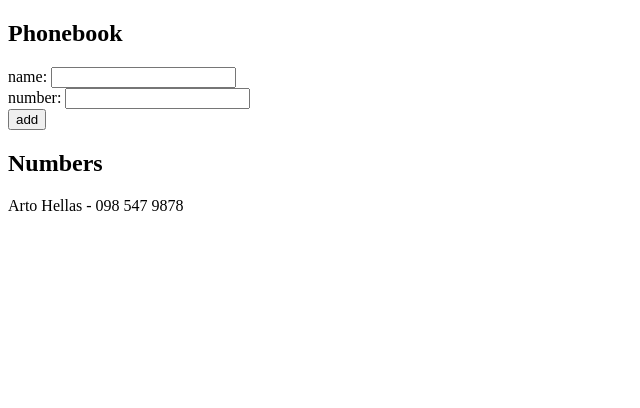
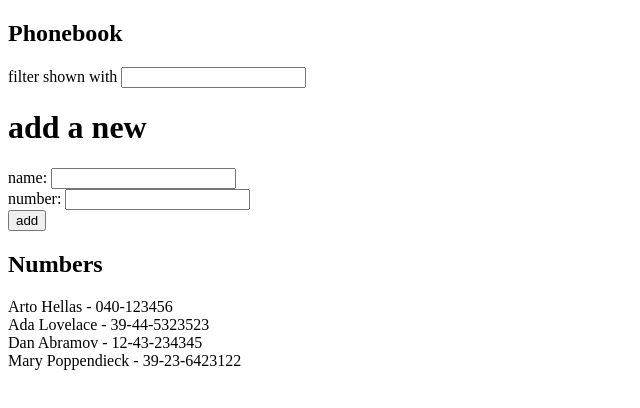
Before and after one commit to NenoPr/FullStackOpen-Submissions, a React (Vite) app in the folder part2/part2b_app/: page / in a window 1280 px wide. Shown: the top 408 px of the page, without its empty margins (0-640 px from the left). Built offline with nearby package versions, Linux system fonts and the light colour scheme.

Commit message:
Exercise 2.9

```diff
--- a/part2/part2b_app/src/App.jsx
+++ b/part2/part2b_app/src/App.jsx
@@ -2,10 +2,14 @@
 
 const App = () => {
   const [persons, setPersons] = useState([
-    { name: "Arto Hellas", number: "098 547 9878" },
+    { name: "Arto Hellas", number: "040-123456", id: 1 },
+    { name: "Ada Lovelace", number: "39-44-5323523", id: 2 },
+    { name: "Dan Abramov", number: "12-43-234345", id: 3 },
+    { name: "Mary Poppendieck", number: "39-23-6423122", id: 4 },
   ]);
   const [newName, setNewName] = useState("");
   const [newNumber, setNewNumber] = useState("");
+  const [search, setSearch] = useState("");
 
   const handleAddPerson = (event) => {
     event.preventDefault();
@@ -14,7 +18,11 @@
       if (newName === person.name) checkDuplicate = true;
     });
     if (!checkDuplicate) {
-      const newPerson = { name: newName, number: newNumber };
+      const newPerson = {
+        name: newName,
+        number: newNumber,
+        id: persons.at(-1).id + 1,
+      };
       setPersons(persons.concat(newPerson));
     } else {
       alert(`${newName} is already added to phonebook`);
@@ -23,9 +31,23 @@
     setNewNumber("");
   };
 
+  const PersonsFilter =
+    search === ""
+      ? persons
+      : persons.filter((item) => item.name.toLowerCase().includes(search));
+
   return (
     <div>
       <h2>Phonebook</h2>
+      <div>
+        filter shown with{" "}
+        <input
+          type="text"
+          value={search}
+          onChange={(event) => setSearch(event.target.value)}
+        />
+      </div>
+      <h1>add a new</h1>
       <form onSubmit={handleAddPerson}>
         <div>
           name:{" "}
@@ -46,7 +68,7 @@
         </div>
       </form>
       <h2>Numbers</h2>
-      {persons.map((person) => (
+      {PersonsFilter.map((person) => (
         <div key={person.name}>
           <div>
             {person.name} - <span>{person.number}</span>
```
